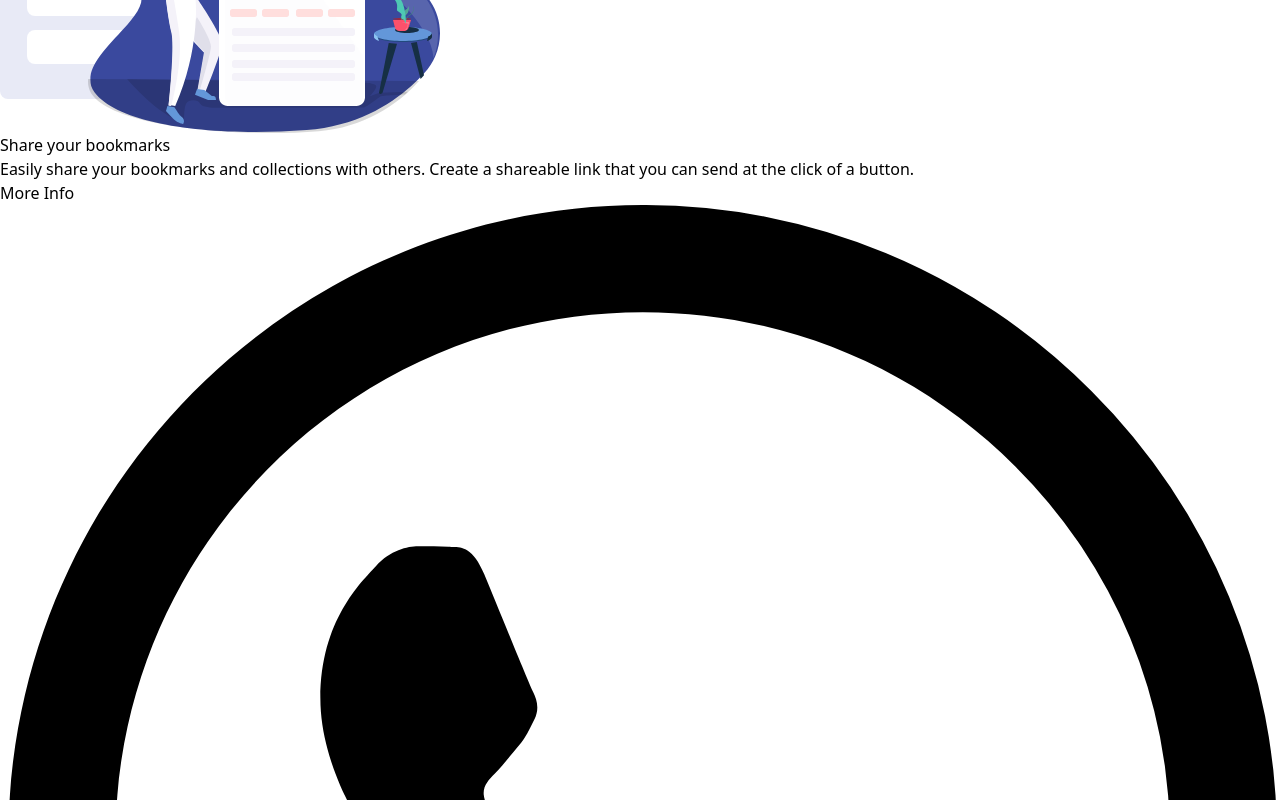
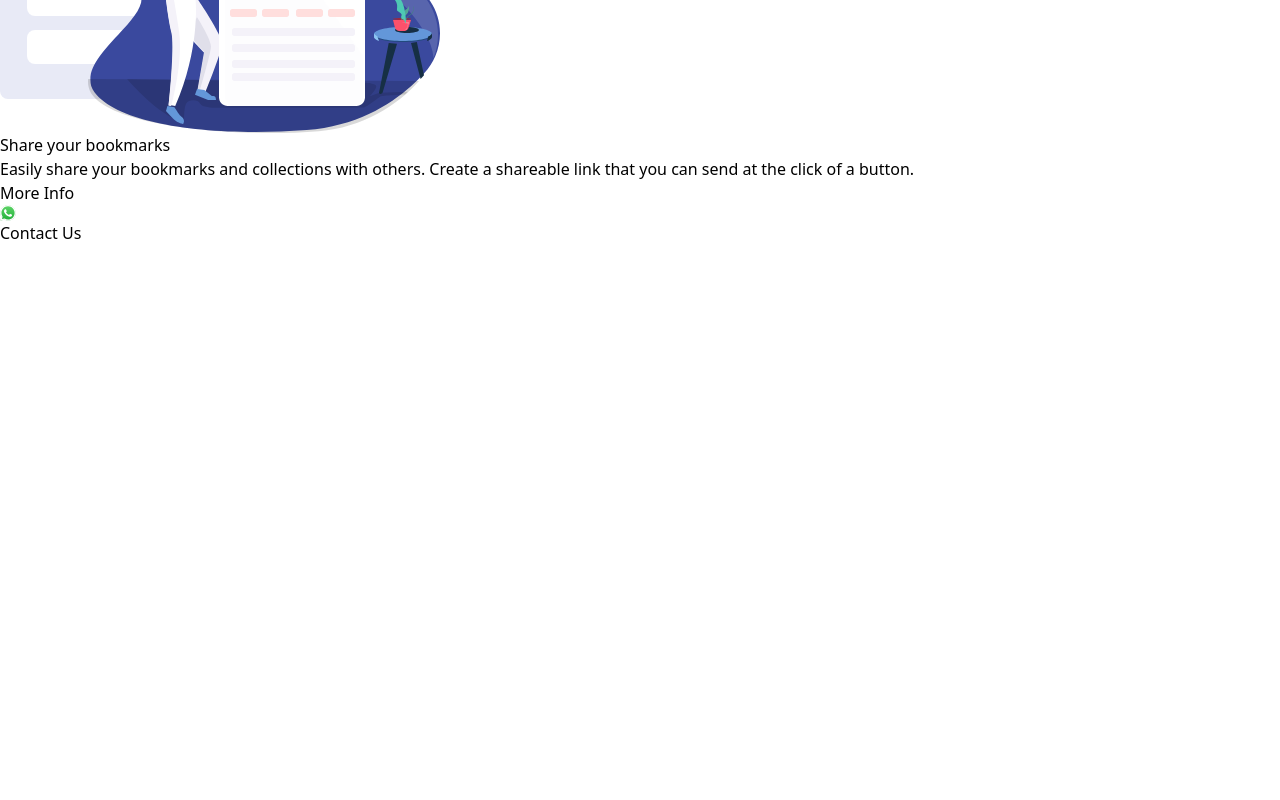
Before and after one commit to Anezz12/bookmark, a Next.js app: page / in a window 1280 px wide. Shown: the part 2000-2800 px from the top of the page. After the commit the page ends 2245 px from the top, so only its background shows below. Built offline with nearby package versions, Linux system fonts and the light colour scheme.

Commit message:
Refactor LogoWa component and update contact button style

```diff
--- a/components/ui/LogoWa.jsx
+++ b/components/ui/LogoWa.jsx
@@ -21,7 +21,7 @@
 
   return (
     <div
-      className={`fixed bottom-4 left-4 z-50 transition-opacity duration-300 ${
+      className={`fixed bottom-4 right-4 z-50 transition-opacity duration-300 ${
         showButton ? "opacity-100" : "opacity-0"
       }`}
     >
@@ -29,19 +29,52 @@
         href="https://api.whatsapp.com/send?phone=6281230498560"
         target="_blank"
         rel="noopener noreferrer"
-        className="flex items-center justify-center px-4 py-2 rounded-full bg-green-600 text-white hover:bg-green-700 transition-colors duration-300"
+        className="flex items-center justify-center px-4 py-2 rounded-full bg-green-600 text-white hover:bg-white hover:text-black border-2 border-green-500 transition-colors duration-300"
       >
-        <svg className="w-5 h-5 mr-2" viewBox="0 0 24 24">
+        <div className="pr-4">
           <svg
-            role="img"
-            viewBox="0 0 24 24"
             xmlns="http://www.w3.org/2000/svg"
+            width="1em"
+            height="1em"
+            viewBox="0 0 256 258"
           >
-            <title>WhatsApp</title>
-            <path d="M17.472 14.382c-.297-.149-1.758-.867-2.03-.967-.273-.099-.471-.148-.67.15-.197.297-.767.966-.94 1.164-.173.199-.347.223-.644.075-.297-.15-1.255-.463-2.39-1.475-.883-.788-1.48-1.761-1.653-2.059-.173-.297-.018-.458.13-.606.134-.133.298-.347.446-.52.149-.174.198-.298.298-.497.099-.198.05-.371-.025-.52-.075-.149-.669-1.612-.916-2.207-.242-.579-.487-.5-.669-.51-.173-.008-.371-.01-.57-.01-.198 0-.52.074-.792.372-.272.297-1.04 1.016-1.04 2.479 0 1.462 1.065 2.875 1.213 3.074.149.198 2.096 3.2 5.077 4.487.709.306 1.262.489 1.694.625.712.227 1.36.195 1.871.118.571-.085 1.758-.719 2.006-1.413.248-.694.248-1.289.173-1.413-.074-.124-.272-.198-.57-.347m-5.421 7.403h-.004a9.87 9.87 0 01-5.031-1.378l-.361-.214-3.741.982.998-3.648-.235-.374a9.86 9.86 0 01-1.51-5.26c.001-5.45 4.436-9.884 9.888-9.884 2.64 0 5.122 1.03 6.988 2.898a9.825 9.825 0 012.893 6.994c-.003 5.45-4.437 9.884-9.885 9.884m8.413-18.297A11.815 11.815 0 0012.05 0C5.495 0 .16 5.335.157 11.892c0 2.096.547 4.142 1.588 5.945L.057 24l6.305-1.654a11.882 11.882 0 005.683 1.448h.005c6.554 0 11.89-5.335 11.893-11.893a11.821 11.821 0 00-3.48-8.413Z" />
+            <defs>
+              <linearGradient
+                id="logosWhatsappIcon0"
+                x1="50%"
+                x2="50%"
+                y1="100%"
+                y2="0%"
+              >
+                <stop offset="0%" stop-color="#1faf38" />
+                <stop offset="100%" stop-color="#60d669" />
+              </linearGradient>
+              <linearGradient
+                id="logosWhatsappIcon1"
+                x1="50%"
+                x2="50%"
+                y1="100%"
+                y2="0%"
+              >
+                <stop offset="0%" stop-color="#f9f9f9" />
+                <stop offset="100%" stop-color="#fff" />
+              </linearGradient>
+            </defs>
+            <path
+              fill="url(#logosWhatsappIcon0)"
+              d="M5.463 127.456c-.006 21.677 5.658 42.843 16.428 61.499L4.433 252.697l65.232-17.104a123 123 0 0 0 58.8 14.97h.054c67.815 0 123.018-55.183 123.047-123.01c.013-32.867-12.775-63.773-36.009-87.025c-23.23-23.25-54.125-36.061-87.043-36.076c-67.823 0-123.022 55.18-123.05 123.004"
+            />
+            <path
+              fill="url(#logosWhatsappIcon1)"
+              d="M1.07 127.416c-.007 22.457 5.86 44.38 17.014 63.704L0 257.147l67.571-17.717c18.618 10.151 39.58 15.503 60.91 15.511h.055c70.248 0 127.434-57.168 127.464-127.423c.012-34.048-13.236-66.065-37.3-90.15C194.633 13.286 162.633.014 128.536 0C58.276 0 1.099 57.16 1.071 127.416m40.24 60.376l-2.523-4.005c-10.606-16.864-16.204-36.352-16.196-56.363C22.614 69.029 70.138 21.52 128.576 21.52c28.3.012 54.896 11.044 74.9 31.06c20.003 20.018 31.01 46.628 31.003 74.93c-.026 58.395-47.551 105.91-105.943 105.91h-.042c-19.013-.01-37.66-5.116-53.922-14.765l-3.87-2.295l-40.098 10.513z"
+            />
+            <path
+              fill="#fff"
+              d="M96.678 74.148c-2.386-5.303-4.897-5.41-7.166-5.503c-1.858-.08-3.982-.074-6.104-.074c-2.124 0-5.575.799-8.492 3.984c-2.92 3.188-11.148 10.892-11.148 26.561s11.413 30.813 13.004 32.94c1.593 2.123 22.033 35.307 54.405 48.073c26.904 10.609 32.379 8.499 38.218 7.967c5.84-.53 18.844-7.702 21.497-15.139c2.655-7.436 2.655-13.81 1.859-15.142c-.796-1.327-2.92-2.124-6.105-3.716s-18.844-9.298-21.763-10.361c-2.92-1.062-5.043-1.592-7.167 1.597c-2.124 3.184-8.223 10.356-10.082 12.48c-1.857 2.129-3.716 2.394-6.9.801c-3.187-1.598-13.444-4.957-25.613-15.806c-9.468-8.442-15.86-18.867-17.718-22.056c-1.858-3.184-.199-4.91 1.398-6.497c1.431-1.427 3.186-3.719 4.78-5.578c1.588-1.86 2.118-3.187 3.18-5.311c1.063-2.126.531-3.986-.264-5.579c-.798-1.593-6.987-17.343-9.819-23.64"
+            />
           </svg>
-        </svg>
-        Chat with us on WhatsApp
+        </div>
+        Contact Us
       </a>
     </div>
   );
```
